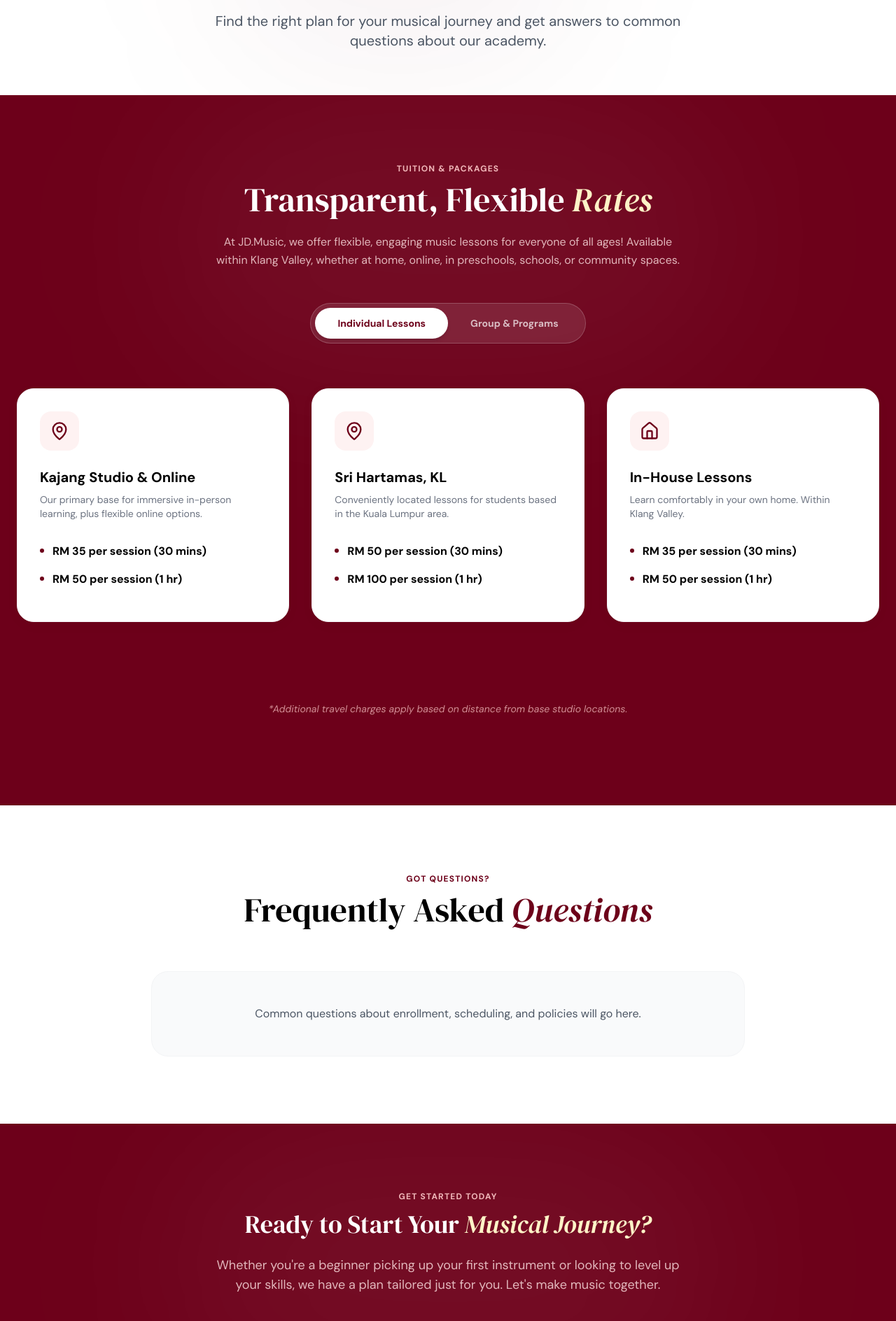
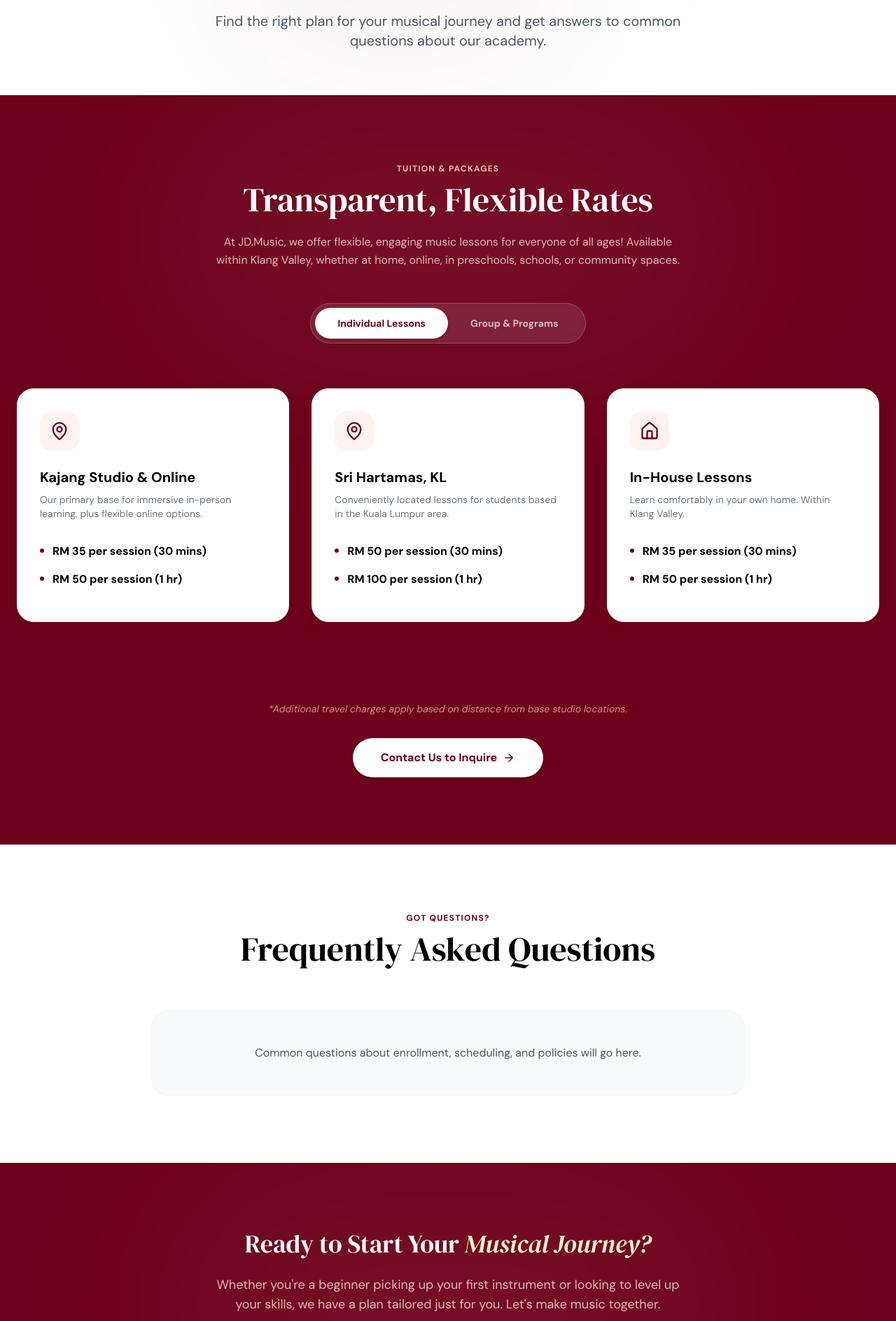
Before and after one commit to josephloochunhoe/jdmusicwebsite, a React (Vite) app: page /pricing-faq in a window 1280 px wide. Shown: the part 208-2096 px from the top of the page at 70% size. Built offline with nearby package versions, Linux system fonts and the light colour scheme.

Commit message:
feat: add Contact Us CTA to pricing section

```diff
--- a/src/pages/PricingFaq.jsx
+++ b/src/pages/PricingFaq.jsx
@@ -102,7 +102,7 @@ const PricingFaq = () => {
           <div className="text-center mb-12 relative z-10">
             <h2 className="text-xs font-bold tracking-widest text-red-200/90 uppercase mb-3">Tuition & Packages</h2>
             <h3 className="text-4xl md:text-5xl font-serif text-white mb-6">
-              Transparent, Flexible <span className="italic text-amber-100">Rates</span>
+              Transparent, Flexible Rates
             </h3>
             <p className="text-red-100/80 max-w-2xl mx-auto leading-relaxed">
               At JD.Music, we offer flexible, engaging music lessons for everyone of all ages! Available within Klang Valley, whether at home, online, in preschools, schools, or community spaces.
@@ -188,6 +188,12 @@ const PricingFaq = () => {
             <p className="text-sm text-red-200/70 italic mb-8">
               *Additional travel charges apply based on distance from base studio locations.
             </p>
+            <Link
+              to="/contact"
+              className="inline-flex items-center justify-center gap-2 px-10 py-4 rounded-full bg-white text-jd-burgundy font-bold hover:bg-gray-100 transition-all shadow-md hover:shadow-lg hover:-translate-y-0.5"
+            >
+              Contact Us to Inquire <ArrowRight size={18} />
+            </Link>
           </div>
         </div>
       </section>
@@ -197,7 +203,7 @@ const PricingFaq = () => {
         <div className="max-w-4xl mx-auto px-6">
           <div className="text-center mb-16">
             <h2 className="text-xs font-bold tracking-widest text-jd-burgundy uppercase mb-3">Got Questions?</h2>
-            <h3 className="text-4xl md:text-5xl font-serif text-jd-black">Frequently Asked <span className="italic text-jd-burgundy">Questions</span></h3>
+            <h3 className="text-4xl md:text-5xl font-serif text-jd-black">Frequently Asked Questions</h3>
           </div>
           <div className="bg-gray-50 rounded-3xl p-12 text-center border border-gray-100">
             <p className="text-gray-600">Common questions about enrollment, scheduling, and policies will go here.</p>
@@ -209,9 +215,7 @@ const PricingFaq = () => {
       <section className="py-24 bg-jd-burgundy text-white relative overflow-hidden">
         <div className="absolute top-0 left-1/2 -translate-x-1/2 w-[800px] h-[400px] bg-white/5 blur-[120px] rounded-full pointer-events-none"></div>
         <div className="max-w-4xl mx-auto px-6 text-center relative z-10">
-          <span className="text-xs font-bold text-red-200/90 tracking-widest uppercase block mb-3">
-            Get Started Today
-          </span>
+
           <h2 className="text-3xl md:text-4xl font-serif text-white mb-6">
             Ready to Start Your <span className="text-amber-100 italic">Musical Journey?</span>
           </h2>
```
